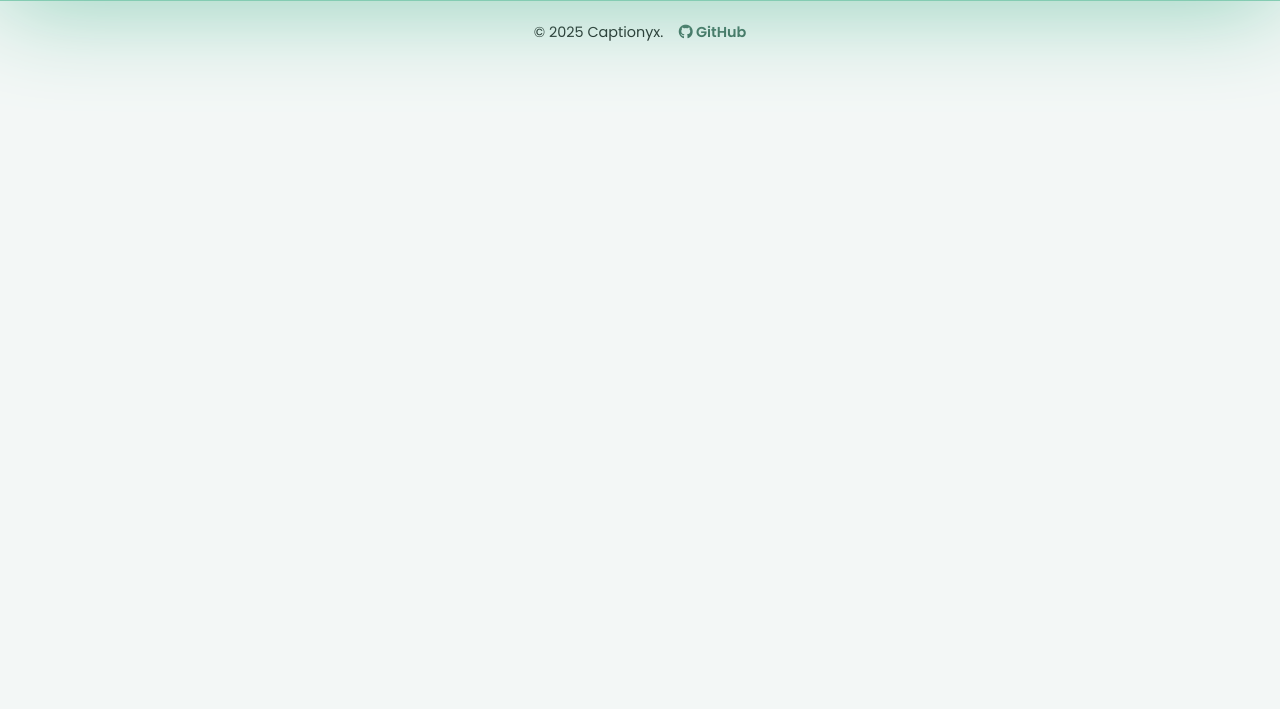
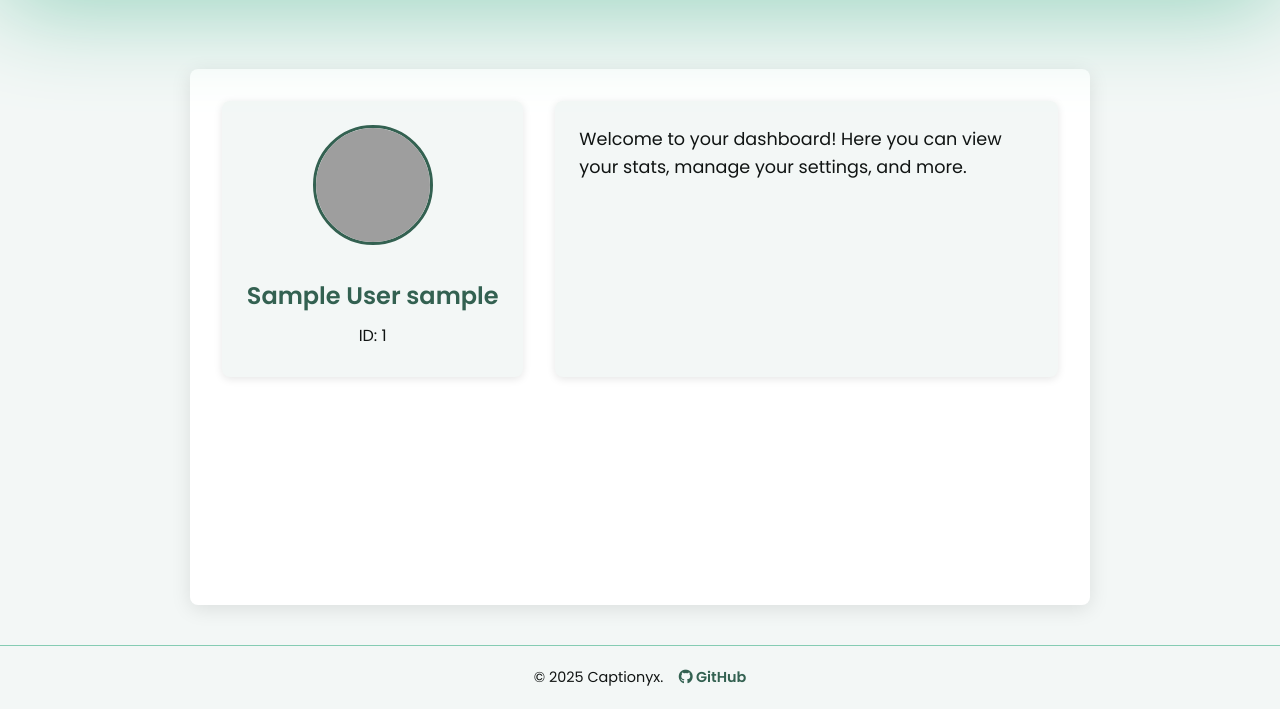
Before and after one commit to awerks/website, a Flask app: page /dashboard in a window 1280 px wide. Shown: the part 91-800 px from the top of the page. Run offline with Flask 2, Linux system fonts and the light colour scheme; the visitor is signed in with stand-in values (Sample User, id 1); grey boxes are pictures that could not be loaded.

Commit message:
Add login functionality with Google and Telegram; enhance dashboard and login styles

```diff
--- a/app.py
+++ b/app.py
@@ -1,30 +1,20 @@
-import json
 import os
-import hashlib
-import hmac
-from flask import Flask, jsonify, request, send_from_directory, render_template, abort, redirect, session, url_for
-from functools import wraps
+from flask import Flask, jsonify, request, send_from_directory, render_template, redirect, session, url_for
 from werkzeug.middleware.proxy_fix import ProxyFix
+from auth import require_token, require_auth, verify_telegram_auth
+import google.auth.transport.requests
+import google.oauth2.id_token
 
 app = Flask(__name__, static_folder="static", template_folder="templates")
 app.wsgi_app = ProxyFix(app.wsgi_app, x_proto=1, x_host=1)
-app.secret_key = os.environ.get("FLASK_API_TOKEN", "dev")
+app.secret_key = os.getenv("FLASK_API_TOKEN", "dev")
+# app.register_blueprint(google_bp, url_prefix="/login")
+
 
 FLASK_API_TOKEN = os.getenv("FLASK_API_TOKEN", "dev")
 MOUNT_DIRECTORY = os.getenv("RAILWAY_VOLUME_MOUNT_PATH")
+GOOGLE_CLIENT_ID = os.getenv("GOOGLE_CLIENT_ID")
 BOT_TOKEN = os.getenv("TOKEN")
-
-
-def verify_telegram_auth(data, bot_token):
-    received_hash = data.pop("hash")
-
-    data_check_string = "\n".join(f"{k}={data[k]}" for k in sorted(data.keys()))
-
-    secret_key = hashlib.sha256(bot_token.encode()).digest()
-
-    computed_hash = hmac.new(secret_key, data_check_string.encode(), hashlib.sha256).hexdigest()
-
-    return computed_hash == received_hash
 
 
 @app.route("/telegram-login", methods=["POST"])
@@ -52,37 +42,38 @@ def telegram_login():
         return jsonify(error="Invalid Telegram data"), 403
 
 
+@app.route("/google_login", methods=["POST"])
+def google_login():
+
+    token = request.form.to_dict()["credential"]
+    try:
+        request_adapter = google.auth.transport.requests.Request()
+        user = google.oauth2.id_token.verify_oauth2_token(token, request_adapter)
+        session.update(
+            {
+                "user_id": user["sub"],
+                "first_name": user["given_name"],
+                "username": user["email"],
+                "photo_url": user["picture"],
+            }
+        )
+    except Exception as e:
+        print("Error decoding token:", e)
+        return "Error decoding token", 400
+
+    return redirect(url_for("dashboard"))
+
+
 @app.route("/dashboard", methods=["GET"])
+@require_auth
 def dashboard():
-    # user = request.args.get("user")
-    # if not user:
-    #     return jsonify(error="No user data received"), 400
-    # try:
-    #     user = json.loads(user)
-    # except json.JSONDecodeError as e:
-    #     return jsonify(error="Error parsing user data"), 400
-    # user_id = user.get("id")
-    # first_name = user.get("first_name")
-    # username = user.get("username")
-    # photo_url = user.get("photo_url")
+
     user_id = session.get("user_id")
     first_name = session.get("first_name")
     username = session.get("username")
     photo_url = session.get("photo_url")
-
-    print(user_id, first_name, username, photo_url)
+    print("IN DASHBOARD")
     return render_template("dashboard.html", first_name=first_name, id=user_id, username=username, photo_url=photo_url)
-
-
-def require_token(f):
-    @wraps(f)
-    def decorated(*args, **kwargs):
-        token = request.headers.get("Authorization")
-        if token != FLASK_API_TOKEN:
-            abort(401)
-        return f(*args, **kwargs)
-
-    return decorated
 
 
 @app.route("/add_video_page", methods=["POST"])
--- /dev/null
+++ b/auth.py
@@ -0,0 +1,50 @@
+import hashlib
+import hmac
+from os import getenv
+from flask import abort, redirect, request, session, url_for
+from functools import wraps
+from flask_dance.contrib.google import make_google_blueprint
+
+FLASK_API_TOKEN = getenv("FLASK_API_TOKEN", "dev)")
+# GOOGLE_CLIENT_ID = getenv("GOOGLE_CLIENT_ID")
+# GOOGLE_CLIENT_SECRET = getenv("GOOGLE_CLIENT_SECRET")
+
+# google_bp = make_google_blueprint(
+#     client_id=GOOGLE_CLIENT_ID,
+#     client_secret=GOOGLE_CLIENT_SECRET,
+#     scope=["profile", "email"],
+#     redirect_url="/google_login",
+# )
+
+
+def require_token(f):
+    @wraps(f)
+    def decorated(*args, **kwargs):
+        token = request.headers.get("Authorization")
+        if token != FLASK_API_TOKEN:
+            abort(401)
+        return f(*args, **kwargs)
+
+    return decorated
+
+
+def require_auth(f):
+    @wraps(f)
+    def decorated(*args, **kwargs):
+        if "user_id" not in session:
+            return redirect(url_for("login"))
+        return f(*args, **kwargs)
+
+    return decorated
+
+
+def verify_telegram_auth(data, bot_token):
+    received_hash = data.pop("hash")
+
+    data_check_string = "\n".join(f"{k}={data[k]}" for k in sorted(data.keys()))
+
+    secret_key = hashlib.sha256(bot_token.encode()).digest()
+
+    computed_hash = hmac.new(secret_key, data_check_string.encode(), hashlib.sha256).hexdigest()
+
+    return computed_hash == received_hash
--- a/requirements.txt
+++ b/requirements.txt
@@ -5,3 +5,5 @@ itsdangerous==1.1.0
 Jinja2==2.11.3
 MarkupSafe==1.1.1
 Werkzeug==1.0.1
+flask-dance
+google-auth
--- a/static/base.css
+++ b/static/base.css
@@ -64,11 +64,11 @@ main {
     flex: 1;
     max-width: 1000px;
     background: var(--card-bg);
-    padding: 60px 20px;
+    /* padding: 60px 60px; */
     border-radius: 8px;
     /* box-shadow: var(--card-shadow); */
     transition: background 0.3s ease, box-shadow 0.3s ease;
-    margin: 7rem auto 0;
+    margin: 10rem auto 0;
 }
 
 html,
--- /dev/null
+++ b/static/dashboard.css
@@ -0,0 +1,62 @@
+  main.dashboard {
+      max-width: 900px;
+      padding: 2rem;
+      background: var(--card-bg, #fff);
+      border-radius: 8px;
+      box-shadow: var(--card-shadow, 0 4px 20px rgba(0, 0, 0, 0.1));
+  }
+
+  .dashboard-container {
+      display: flex;
+      flex-wrap: wrap;
+      gap: 2rem;
+  }
+
+  .profile-card {
+      flex: 1 1 250px;
+      text-align: center;
+      background: var(--background, #f3f7f6);
+      padding: 1.5rem;
+      border-radius: 8px;
+      box-shadow: 0 2px 8px rgba(0, 0, 0, 0.1);
+  }
+
+  .profile-photo {
+      width: 120px;
+      height: 120px;
+      border-radius: 50%;
+      object-fit: cover;
+      margin-bottom: 1rem;
+      border: 3px solid var(--primary);
+  }
+
+  .profile-card h2 {
+      margin: 0.5rem 0;
+      font-size: 1.5rem;
+      color: var(--primary);
+  }
+
+  .profile-card p {
+      margin: 0.3rem 0;
+      font-size: 1rem;
+      color: var(--text);
+  }
+
+  .dashboard-content {
+      flex: 2 1 400px;
+      padding: 1.5rem;
+      background: var(--background, #f3f7f6);
+      border-radius: 8px;
+      box-shadow: 0 2px 8px rgba(0, 0, 0, 0.1);
+  }
+
+  .dashboard-content p {
+      font-size: 1.1rem;
+      margin-bottom: 1rem;
+  }
+
+  @media (max-width: 768px) {
+      .dashboard-container {
+          flex-direction: column;
+      }
+  }
--- a/static/index.css
+++ b/static/index.css
@@ -37,7 +37,6 @@
     box-shadow: 0 4px 8px rgba(0, 0, 0, 0.1);
 }
 
-/* Coming Soon section uses a dashed border with the primary color */
 .coming-soon {
     background: var(--card-bg);
     border: 1px dashed var(--primary);
@@ -49,9 +48,7 @@
     margin-top: 30px;
 }
 
-/* Dark mode adjustments for elements that need a bit more contrast */
 :root[data-theme="dark"] .bot-placeholder .placeholder {
     background: #2a2a2a;
-    /* Darker placeholder background */
     box-shadow: 0 4px 8px rgba(0, 0, 0, 0.7);
 }
--- a/templates/dashboard.html
+++ b/templates/dashboard.html
@@ -2,9 +2,27 @@
 
 {% block title %}Dashboard{% endblock %}
 
+{% block extra_head %}
+<link rel="stylesheet" href="/static/dashboard.css">
+
+{% endblock %}
 
 {% block content %}
+<main class="dashboard">
+    <div class="dashboard-container">
+        <div class="profile-card">
+            {% if photo_url %}
+            <img src="{{ photo_url }}" alt="{{ first_name }}'s profile photo" class="profile-photo">
+            {% else %}
+            <img src="/static/images/default-profile.png" alt="Default profile photo" class="profile-photo">
+            {% endif %}
+            <h2>{{ first_name }} {{ username }}</h2>
+            <p>ID: {{ id }}</p>
+        </div>
 
-<p>Hello, {{ first_name }} {{ username }}. ID: {{ id }}</p>
-<p>YESS</p>
+        <div class="dashboard-content">
+            <p>Welcome to your dashboard! Here you can view your stats, manage your settings, and more.</p>
+        </div>
+    </div>
+</main>
 {% endblock %}
```
Also changed, not shown: static/login.css (added, +58 -0 lines), templates/login.html (+59 -6 lines).
